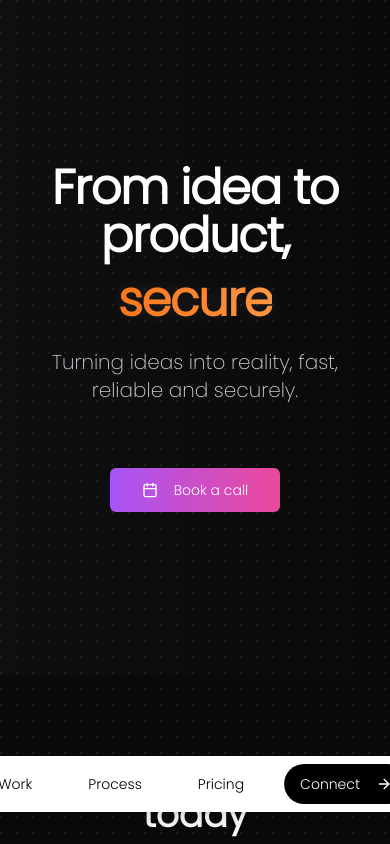
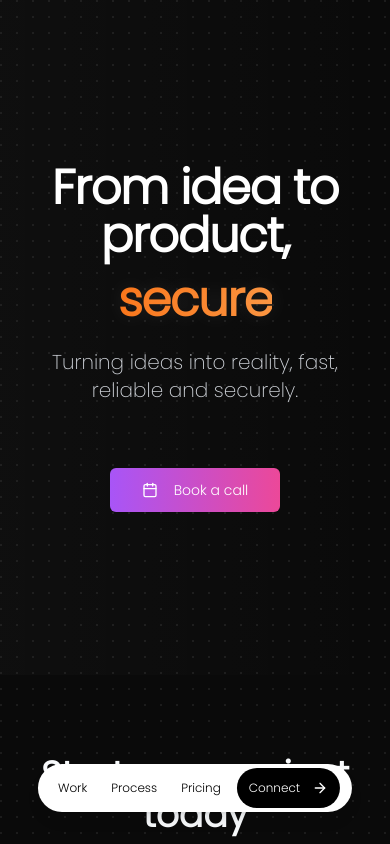
Before and after one commit to domus-lab/domuslabio, a React (Vite) app: page / in a window 390 px wide. Shown: the top 844 px of the page. Built offline with nearby package versions, Linux system fonts and the light colour scheme.

Commit message:
Reduce menu space on mobile
Adjusted the menu layout to reduce space on responsive designs, addressing the overflow issue when viewed on iPhones.
[skip gpt_engineer]

```diff
--- a/src/components/TopMenu.tsx
+++ b/src/components/TopMenu.tsx
@@ -13,35 +13,35 @@ export const TopMenu = () => {
   };
 
   return (
-    <div className="fixed bottom-8 left-1/2 -translate-x-1/2 bg-white rounded-full shadow-lg p-2 z-50">
-      <div className="flex items-center gap-6 px-4">
+    <div className="fixed bottom-8 left-1/2 -translate-x-1/2 bg-white rounded-full shadow-lg p-1 sm:p-2 z-50">
+      <div className="flex items-center gap-2 sm:gap-6 px-2 sm:px-4">
         <Button
           variant="ghost"
           onClick={() => scrollToSection("work")}
-          className="text-black hover:bg-transparent hover:text-gray-600"
+          className="text-black hover:bg-transparent hover:text-gray-600 text-xs sm:text-sm px-2 sm:px-4"
         >
           Work
         </Button>
         <Button
           variant="ghost"
           onClick={() => scrollToSection("process")}
-          className="text-black hover:bg-transparent hover:text-gray-600"
+          className="text-black hover:bg-transparent hover:text-gray-600 text-xs sm:text-sm px-2 sm:px-4"
         >
           Process
         </Button>
         <Button
           variant="ghost"
           onClick={() => scrollToSection("pricing")}
-          className="text-black hover:bg-transparent hover:text-gray-600"
+          className="text-black hover:bg-transparent hover:text-gray-600 text-xs sm:text-sm px-2 sm:px-4"
         >
           Pricing
         </Button>
         <Button
           onClick={() => window.open('https://cal.com/juan-luis-gv-swcapy/30min', '_blank')}
-          className="bg-black text-white rounded-full hover:bg-gray-800 group"
+          className="bg-black text-white rounded-full hover:bg-gray-800 group text-xs sm:text-sm px-3 sm:px-4 py-1 sm:py-2"
         >
           Connect
-          <ArrowRight className="h-5 w-5 ml-2 transition-transform group-hover:translate-x-1" />
+          <ArrowRight className="h-4 w-4 sm:h-5 sm:w-5 ml-1 sm:ml-2 transition-transform group-hover:translate-x-1" />
         </Button>
       </div>
     </div>
```
